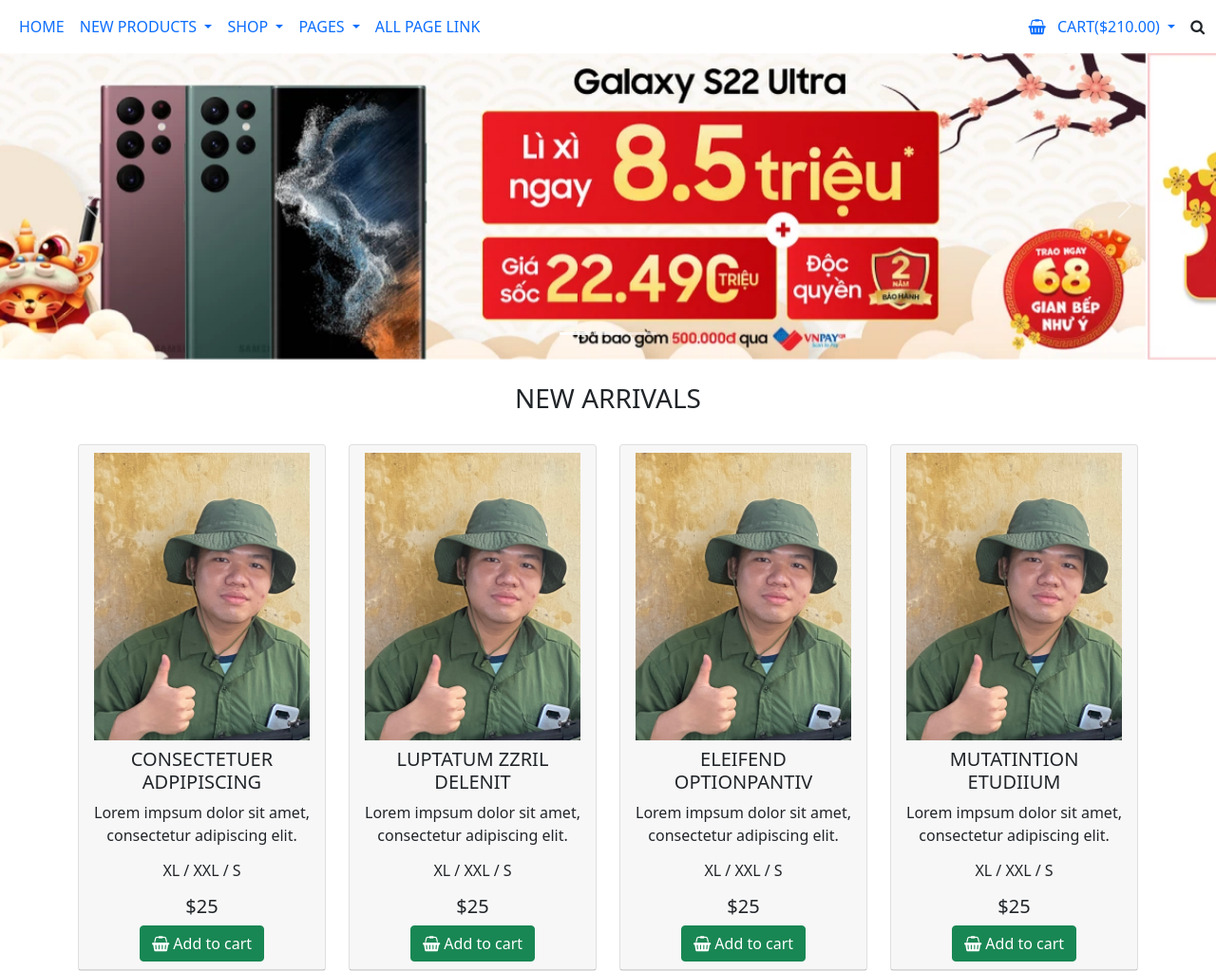
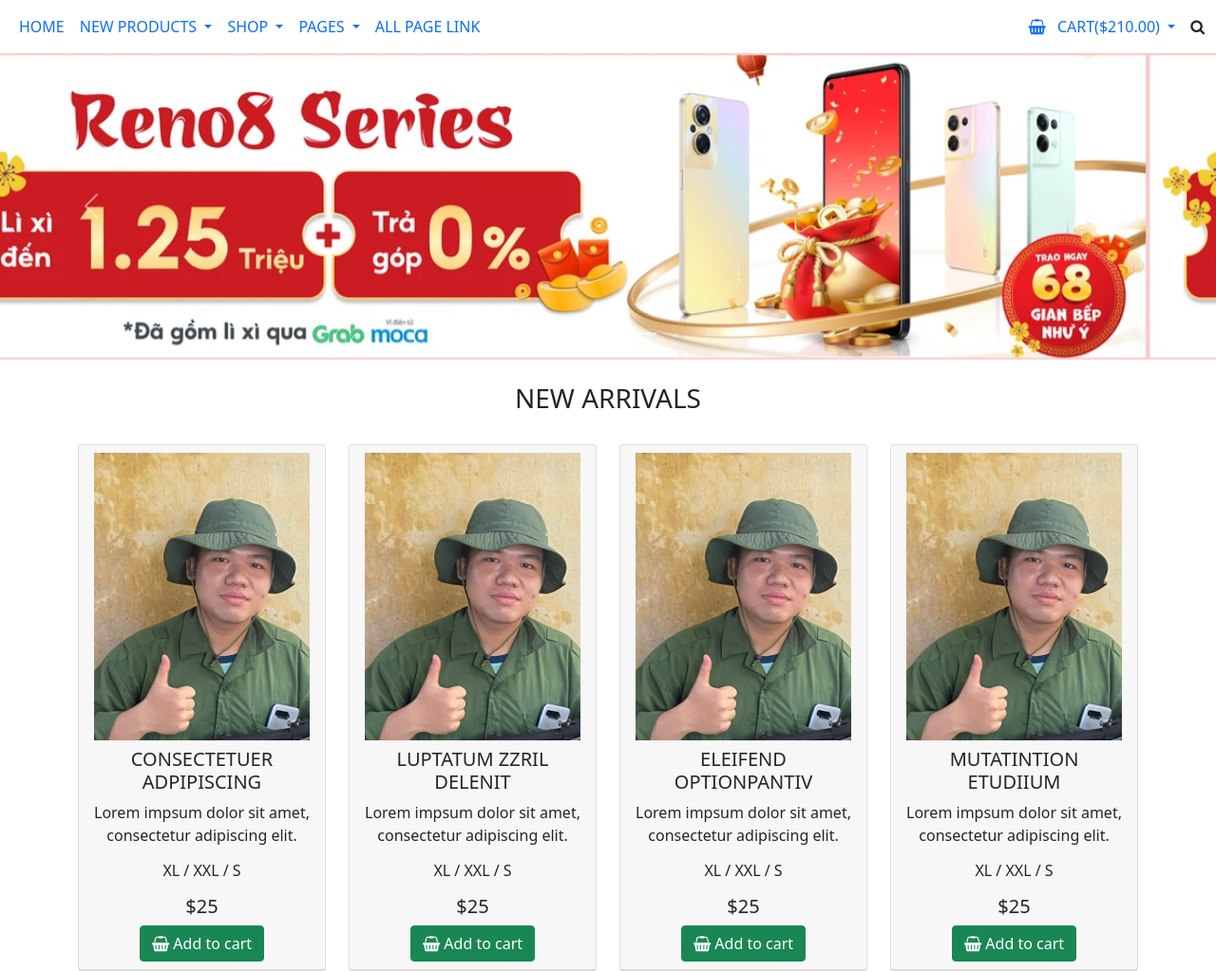
Before and after one commit to phatloc1303/damap, a plain HTML site: page index.html in a window 1280 px wide. Shown: the top 1023 px of the page at 95% size. Drawn offline with nearby package versions, Linux system fonts and the light colour scheme; files whose address does not match are found by name.

Commit message:
Update index.html

```diff
--- a/index.html
+++ b/index.html
@@ -102,16 +102,16 @@
         </div>
         <div class="carousel-inner">
             <div class="carousel-item active">
-                <img src="/anh/s1.png" class="d-block w-100">
+                <img src="/anh/s2.png" class="d-block w-100">
             </div>
             <div class="carousel-item">
                 <img src="/anh/s2.png" class="d-block w-100">
             </div>
             <div class="carousel-item">
-                <img src="/anh/s3.png" class="d-block w-100">
+                <img src="/anh/s2.png" class="d-block w-100">
             </div>
             <div class="carousel-item">
-                <img src="/anh/s4.png" class="d-block w-100">
+                <img src="/anh/s2.png" class="d-block w-100">
             </div>
         </div>
         <button class="carousel-control-prev" type="button" data-bs-target="#carouselExampleIndicators" data-bs-slide="prev">
```
